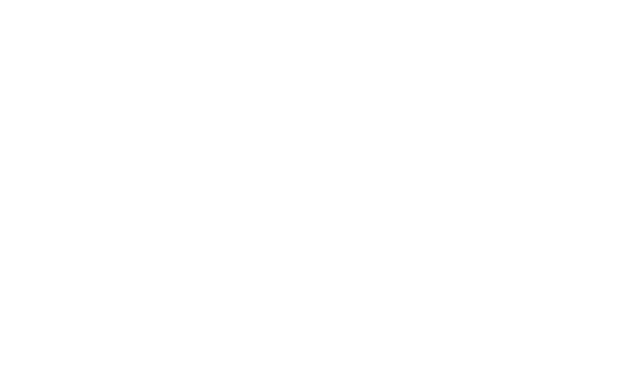
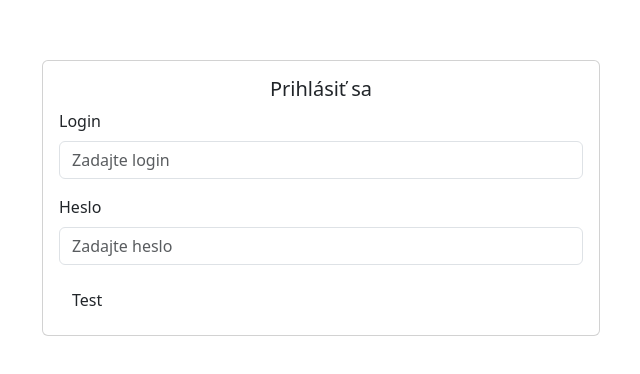
Before and after one commit to TomH35/ProjektBackend, a Vue app in the folder Frontend/FrontendCMS/: page / in a window 1280 px wide. Shown: the part 202-576 px from the top of the page, without its empty margins (319-959 px from the left). Built offline with nearby package versions, Linux system fonts and the light colour scheme.

Commit message:
Updated App.vue

```diff
--- a/Frontend/FrontendCMS/src/App.vue
+++ b/Frontend/FrontendCMS/src/App.vue
@@ -1,8 +1,16 @@
+<template>
+    <div id="app">
+      <HomeView />
+    </div>
+  </template>
 
-<template>
+  <script>
+  import HomeView from './views/HomeView.vue';
 
-</template>
-
-<script>
-
-</script>
+  export default {
+    name: 'App',
+    components: {
+      HomeView,
+    },
+  };
+  </script>
```
